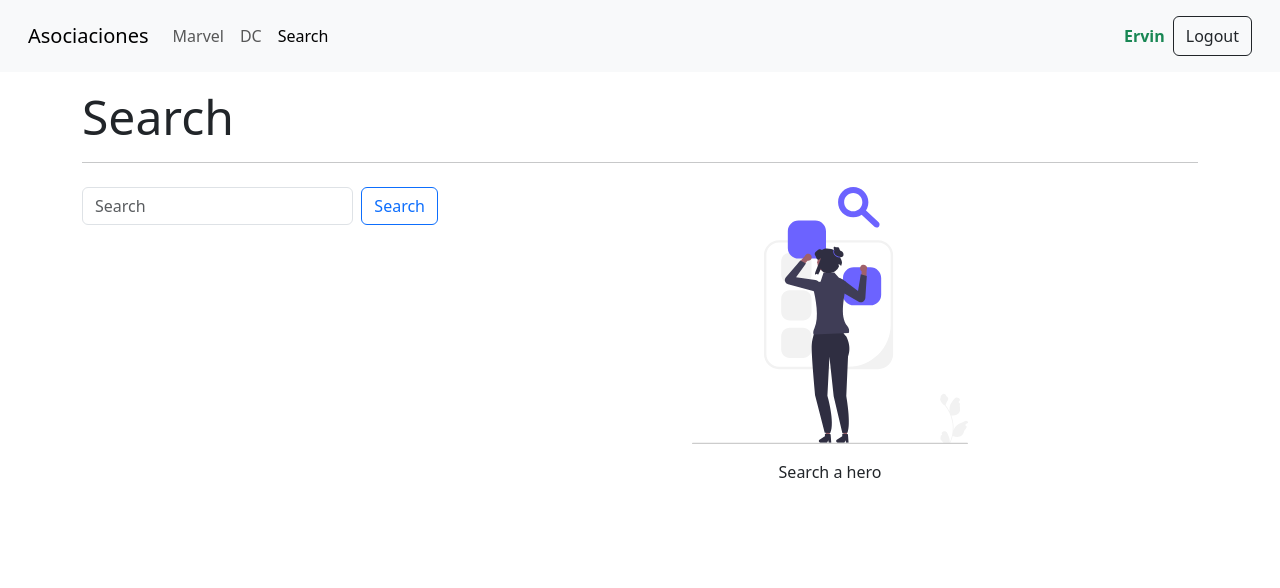
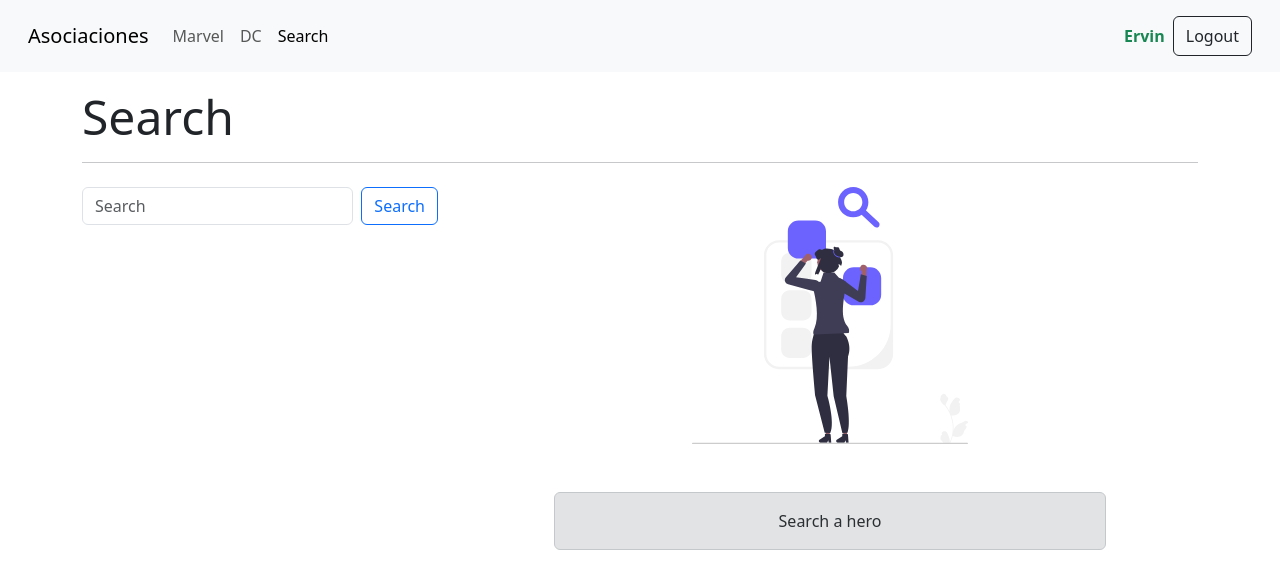
Before and after one commit to erviinHD/heroes-react, a React (Vite) app: page /search in a window 1280 px wide. Shown: the top 588 px of the page. Built offline with nearby package versions, Linux system fonts and the light colour scheme.

Commit message:
feat(Search): alerts style

```diff
--- a/src/heroes/pages/Search.jsx
+++ b/src/heroes/pages/Search.jsx
@@ -55,7 +55,9 @@ export const Search = () => {
             <div className="display-flex text-center">
               <img src="/assets/search.svg" alt="" className="w-50" />
             </div>
-            <p className="text-center mt-3">Search a hero</p>
+            <div class="alert alert-secondary mt-5 text-center" role="alert">
+              Search a hero
+            </div>
           </div>
 
           <div
@@ -65,9 +67,10 @@ export const Search = () => {
             <div className="display-flex text-center">
               <img src="/assets/noData.svg" alt="" className="w-50" />
             </div>
-            <p className="text-center mt-3">
+
+            <div class="alert alert-danger mt-5 text-center" role="alert">
               No hero found with <b>{q}</b>
-            </p>
+            </div>
           </div>
 
           {heroes.map((hero) => (
```
